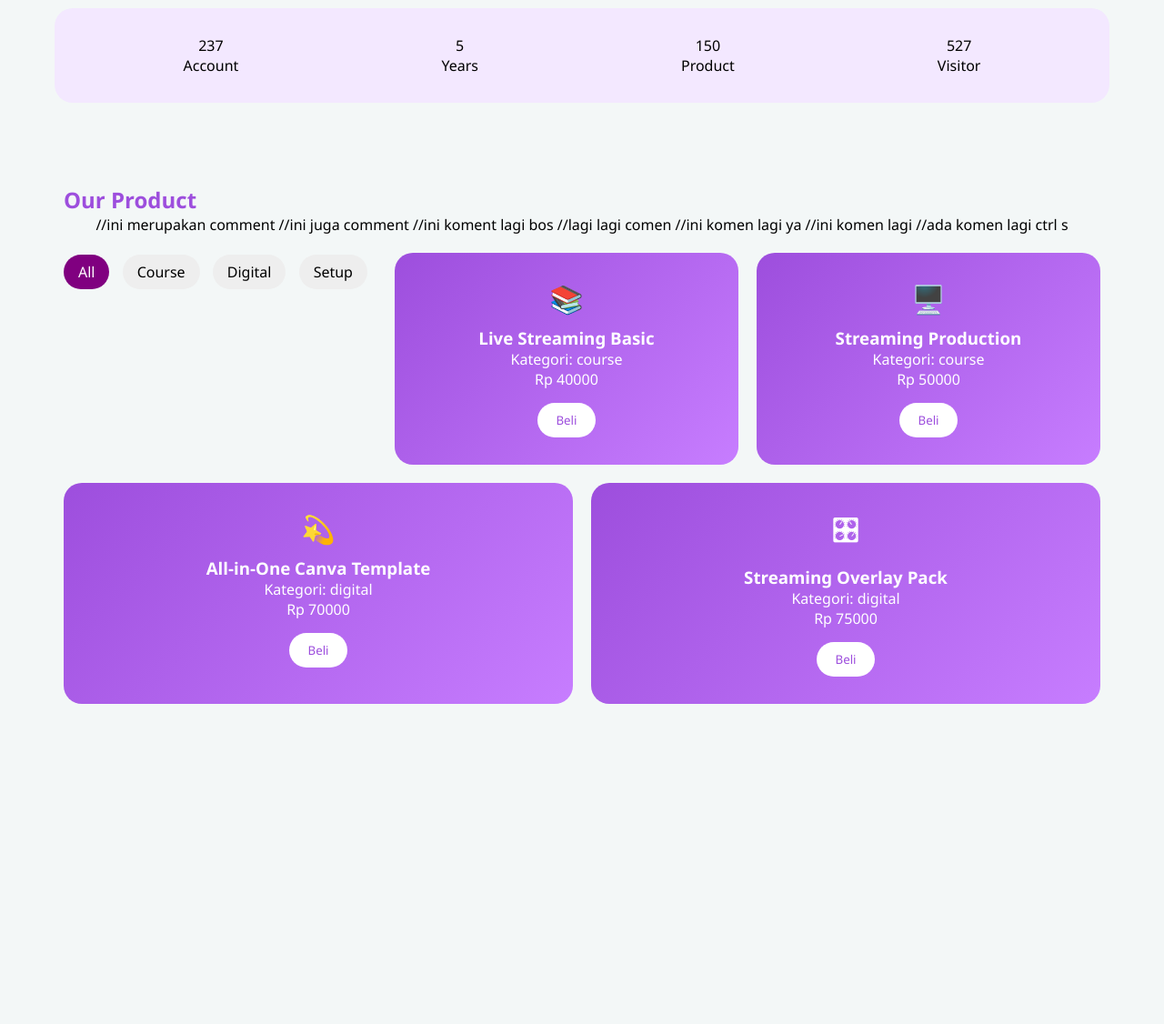
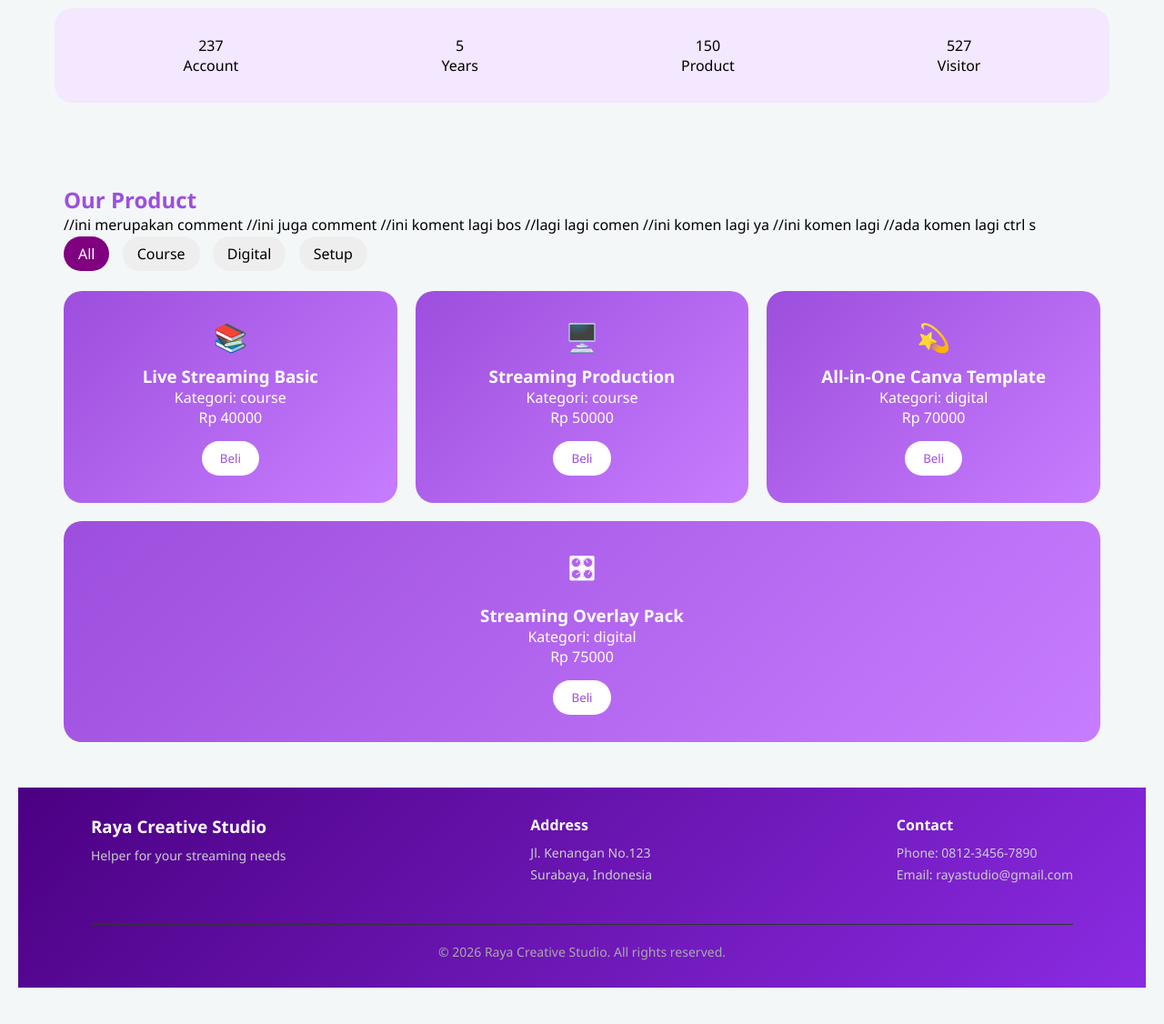
Before and after one commit to reliaasp/RayaStudio, a PHP site: page /dashboard_customer.php in a window 1280 px wide. Shown: the part 776-1902 px from the top of the page at 91% size. Before the commit the page ends 1550 px from the top, so only its background shows below. Run offline with PHP 8.4, Linux system fonts and the light colour scheme; a user stored in the database is signed in; data comes from the database, SQL or seed files in the repository.

Commit message:
Update dashboard_customer.php

```diff
--- a/dashboard_customer.php
+++ b/dashboard_customer.php
@@ -1,5 +1,12 @@
 <?php
 session_start();
+
+if (!isset($_SESSION['user_id'])) {
+    header("Location: login.php");
+    exit;
+}
+
+$user_id = $_SESSION['user_id'];
 ?>
 
 <!DOCTYPE html>
@@ -14,10 +21,10 @@ session_start();
 <div class="navbar">
     <h2>RAYA</h2>
     <div class="menu">
-        <a href="#">Blog</a>
-        <a href="#">Digital Product</a>
-        <a href="#">Course</a>
-        <a href="#">Setup</a>
+        <a href="#footer">Blog</a>
+        <a href="#" onclick="goCategory('digital')">Digital Product</a>
+        <a href="#" onclick="goCategory('course')">Course</a>
+        <a href="#" onclick="goCategory('setup')">Setup</a>
     </div>
     <div class="profile">👤</div>
 </div>
@@ -27,7 +34,7 @@ session_start();
     <div class="hero-text">
         <h1>Set Your Digital Needs With Us</h1>
         <p>Find the best digital solution for your streaming</p>
-        <a href="#" class="hero-btn">Explore Now</a>
+        <a href="#products" class="hero-btn">Explore Now</a>
     </div>
 
     <div class="hero-img">
@@ -44,10 +51,9 @@ session_start();
 </div>
 
 <!-- PRODUCTS -->
-<div class="products">
+<div class="products" id="products">
     <h2>Our Product</h2>
 
-    <div class="product-list">
     <?php
     include "database.php";
 
@@ -60,7 +66,7 @@ if ($category) {
     }
     ?>
 
-<!-- FILTER (PINDAH KE SINI) -->
+    <!-- FILTER -->
     <div class="filter">
         <a href="dashboard_customer.php" class="<?= !$category ? 'active' : '' ?>">All</a>
         <a href="dashboard_customer.php?category=course" class="<?= $category=='course' ? 'active' : '' ?>">Course</a>
@@ -68,17 +74,73 @@ if ($category) {
         <a href="dashboard_customer.php?category=setup" class="<?= $category=='setup' ? 'active' : '' ?>">Setup</a>
     </div>
 
+    <div class="product-list">
+
         <?php while ($row = mysqli_fetch_assoc($data)) { ?>
             <div class="card">
                 <div class="card-icon"><?= $row['icon']; ?></div>
                 <h3><?= $row['name']; ?></h3>
                 <p>Kategori: <?= $row['category']; ?></p>
                 <p>Rp <?= $row['price']; ?></p>
+
+            <a href="detail_product.php?id=<?= $row['id']; ?>">
                 <button>Beli</button>
+            </a>
             </div>
         <?php } ?>
     </div>
 </div>
 
+<?php if (isset($_GET['success'])) { ?>
+<div class="popup">
+    <div class="popup-box">
+        <h2>🎉 Payment Successful!</h2>
+        <p>Your order has been processed</p>
+        <a href="dashboard_customer.php" class="popup-btn">OK</a>
+    </div>
+</div>
+<?php } ?>
+
+<script>
+function goCategory(cat) {
+    let url = "dashboard_customer.php";
+
+    if (cat !== '') {
+        url += "?category=" + cat;
+    }
+
+    window.location.href = url + "#products";
+}
+</script>
+
+<div class="footer" id="footer">
+
+    <div class="footer-content">
+
+        <div class="footer-col">
+            <h3>Raya Creative Studio</h3>
+            <p>Helper for your streaming needs</p>
+        </div>
+
+        <div class="footer-col">
+            <h4>Address</h4>
+            <p>Jl. Kenangan No.123</p>
+            <p>Surabaya, Indonesia</p>
+        </div>
+
+        <div class="footer-col">
+            <h4>Contact</h4>
+            <p>Phone: 0812-3456-7890</p>
+            <p>Email: rayastudio@gmail.com</p>
+        </div>
+
+    </div>
+
+    <div class="footer-bottom">
+        <p>© 2026 Raya Creative Studio. All rights reserved.</p>
+    </div>
+
+</div>
+
 </body>
 </html>
```
Lines whose indentation alone changed are shown as unchanged.
